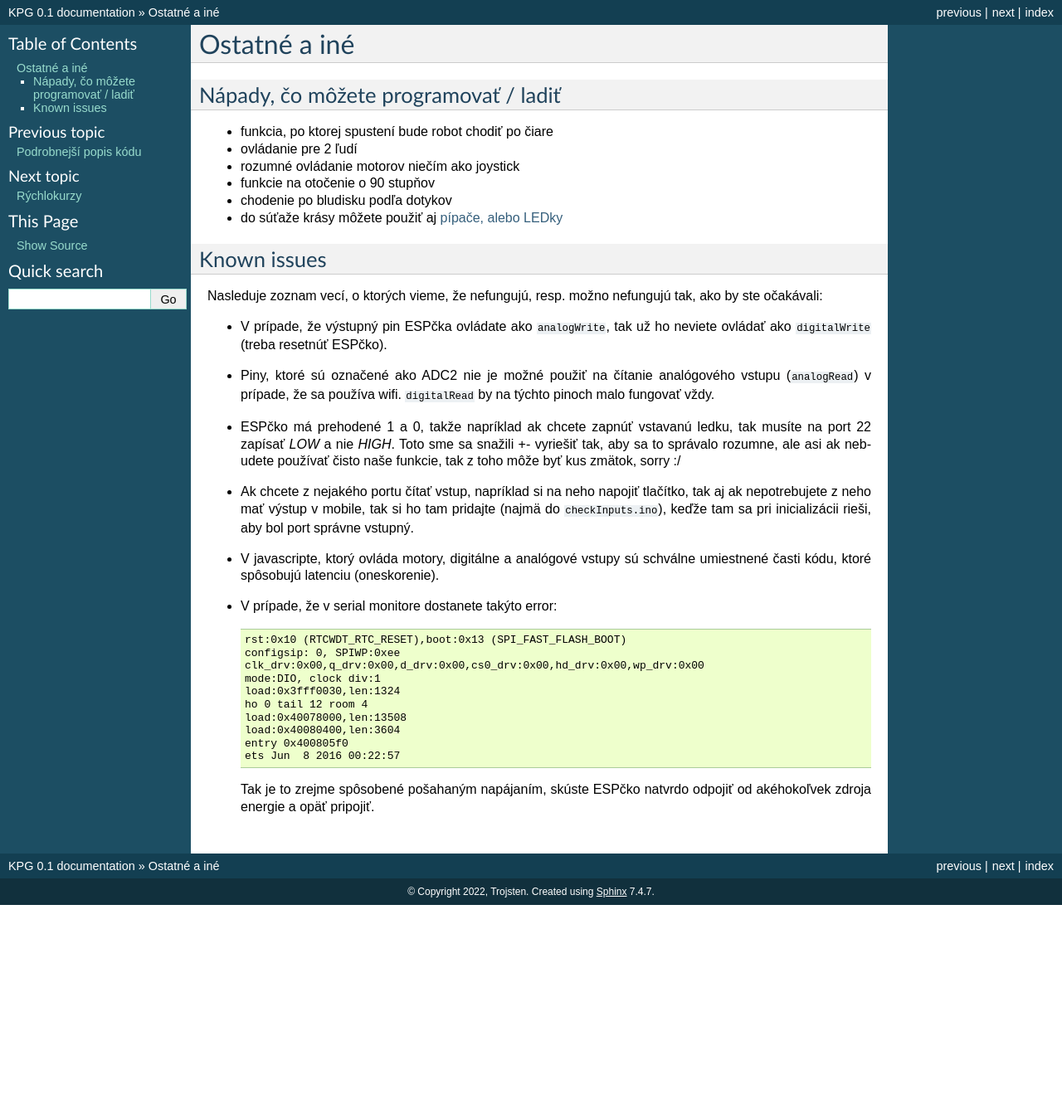
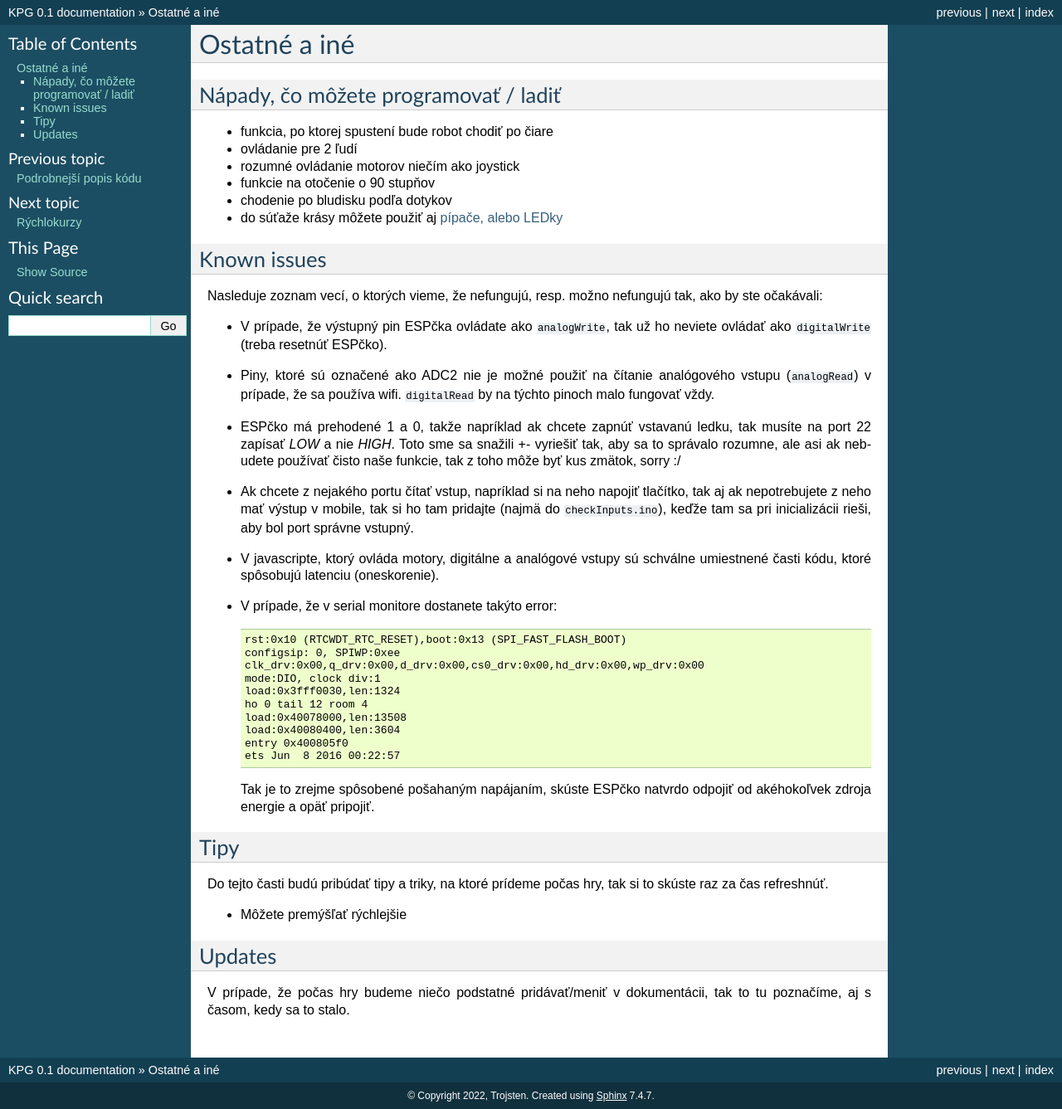
Before and after one commit to marcel3032/konstrukckoprobojogeometria, a Sphinx documentation site: the page built from docs/source/other.rst, in a window 1280 px wide. Shown: the whole page at 83% size. Built offline with Sphinx 7.4.7, drawn with Linux system fonts in a browser that asks for light colours; before the commit the page ends 1091 px from its top, so only the background shows below that.

Commit message:
Update other.rst

```diff
--- a/docs/source/other.rst
+++ b/docs/source/other.rst
@@ -49,3 +49,18 @@ Nasleduje zoznam vecí, o ktorých vieme, že nefungujú, resp. možno nefunguj
      ets Jun  8 2016 00:22:57
 
   Tak je to zrejme spôsobené pošahaným napájaním, skúste ESPčko natvrdo odpojiť od akéhokoľvek zdroja energie a opäť pripojiť.
+
+.. _tips:
+
+Tipy
+--------------
+
+Do tejto časti budú pribúdať tipy a triky, na ktoré prídeme počas hry,
+tak si to skúste raz za čas refreshnúť.
+
+* Môžete premýšľať rýchlejšie
+
+Updates
+-----------
+
+V prípade, že počas hry budeme niečo podstatné pridávať/meniť v dokumentácii, tak to tu poznačíme, aj s časom, kedy sa to stalo.
```
